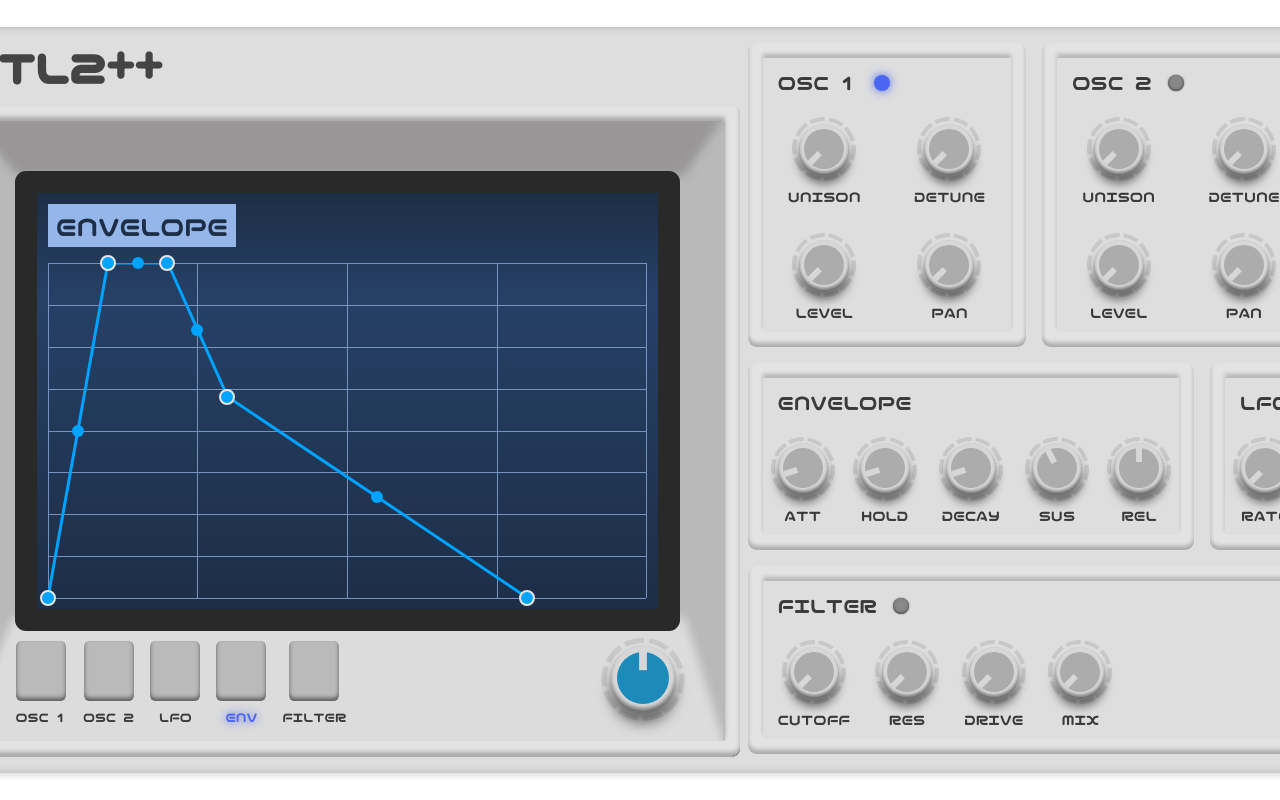
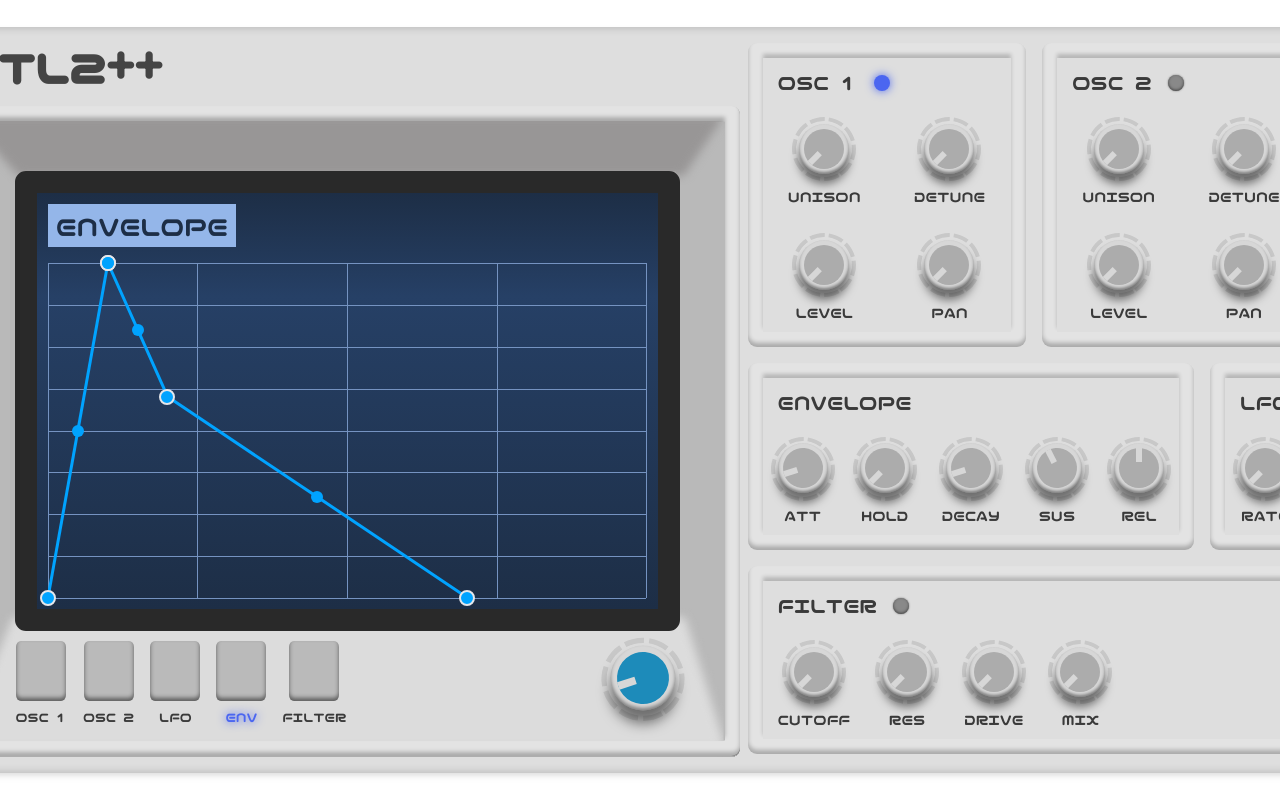
Before and after one commit to theobourgeois/TSynth, a React (Vite) app: page / in a window 1280 px wide. Both pictures are taken after a click on the element 241 px from the left and 671 px from the top of the page. Shown: the top 800 px of the page. Built offline with nearby package versions, Linux system fonts and the light colour scheme.

Commit message:
attempt to fix release

```diff
--- a/src/App.tsx
+++ b/src/App.tsx
@@ -3,7 +3,10 @@ import { Synth } from "./components/synth/synth";
 function App() {
     return (
         <div className="flex items-center justify-center h-screen">
-            <div className="absolute flex items-center justify-center">
+            <div
+                className="absolute flex items-center justify-center"
+                onContextMenu={(e) => e.preventDefault()}
+            >
                 <Synth />
             </div>
         </div>
--- a/src/components/envelope/envelope-graph.tsx
+++ b/src/components/envelope/envelope-graph.tsx
@@ -1,73 +1,8 @@
-import { useState } from "react";
-import { GraphData } from "../../utils/graph-utils";
+import { GraphData, getOrderedNodes } from "../../utils/graph-utils";
 import { Envelope, useSynth } from "../../utils/synth-utils";
 import { Graph } from "../graph/graph";
 
 const ENVELOPE_GRID_SIZE = { x: 4, y: 8 };
-
-const DEFAULT_ENVELOPE_GRAPH_DATA: GraphData = {
-    nodes: [
-        // attack
-        {
-            id: 1,
-            x: 0,
-            y: 8,
-            anchorX: true,
-            anchorY: true,
-        },
-        // decay
-        {
-            id: 2,
-            x: 0.5,
-            y: 0,
-            anchorY: true,
-        },
-        // release
-        {
-            id: 3,
-            x: 2,
-            y: 0,
-        },
-        // end
-        {
-            id: 4,
-            x: 4,
-            y: 8,
-            anchorY: true,
-        },
-    ],
-    edges: [
-        // attack -> decay
-        {
-            id: 1,
-            source: 1,
-            target: 2,
-            curveX: 0,
-            curveY: 0,
-        },
-        // decay -> sustain
-        {
-            id: 2,
-            source: 2,
-            target: 3,
-            curveX: 0,
-            curveY: 0,
-        },
-        // release -> end
-        {
-            id: 4,
-            source: 3,
-            target: 4,
-            curveX: 0,
-            curveY: 0,
-        },
-    ],
-};
-
-const getEnvelopeFromGraphData = (
-    data: GraphData,
-    gridSize = ENVELOPE_GRID_SIZE
-) => {};
 
 const getGraphDataFromEnvelope = (
     envelope: Envelope,
@@ -106,7 +41,6 @@ const getGraphDataFromEnvelope = (
         id: 4,
         x: decayX * gridSize.x,
         y: envelope.decay.y * gridSize.y,
-        anchorY: true,
     };
 
     const releaseNode = {
@@ -160,14 +94,82 @@ const getGraphDataFromEnvelope = (
     return { nodes, edges };
 };
 
+const getEnvelopeFromGraphData = (
+    data: GraphData,
+    gridSize = ENVELOPE_GRID_SIZE
+) => {
+    const orderedNodes = getOrderedNodes(data.nodes, data.edges);
+
+    const attackNode = orderedNodes[1];
+    const holdNode = orderedNodes[2];
+    const decayNode = orderedNodes[3];
+    const releaseNode = orderedNodes[4];
+
+    const startToAttackEdge = data.edges.find(
+        (edge) => edge.source === 1 && edge.target === attackNode.id
+    );
+    const holdToDecayEdge = data.edges.find(
+        (edge) => edge.source === holdNode.id && edge.target === decayNode.id
+    );
+    const decayToReleaseEdge = data.edges.find(
+        (edge) => edge.source === decayNode.id && edge.target === releaseNode.id
+    );
+
+    if (!holdToDecayEdge || !decayToReleaseEdge || !startToAttackEdge) {
+        return;
+    }
+
+    const attackX = attackNode.x;
+    const holdX = holdNode.x - attackX;
+    const decayX = decayNode.x - holdNode.x;
+    const decayY = decayNode.y;
+    const releaseX = releaseNode.x - decayNode.x;
+
+    const attack = {
+        x: attackX / gridSize.x,
+        y: 0,
+        curveX: startToAttackEdge.curveX / gridSize.x,
+        curveY: startToAttackEdge.curveY / gridSize.y,
+    };
+
+    const hold = {
+        x: holdX / gridSize.x,
+        y: 0,
+        curveX: 0,
+        curveY: 0,
+    };
+
+    const decay = {
+        x: decayX / gridSize.x,
+        y: decayY / gridSize.y,
+        curveX: holdToDecayEdge.curveX / gridSize.x,
+        curveY: holdToDecayEdge.curveY / gridSize.y,
+    };
+
+    const release = {
+        x: releaseX / gridSize.x,
+        y: 0,
+        curveX: decayToReleaseEdge.curveX / gridSize.x,
+        curveY: decayToReleaseEdge.curveY / gridSize.y,
+    };
+
+    return {
+        attack,
+        hold,
+        decay,
+        release,
+    };
+};
+
 export function EnvelopeGraph() {
     const { envelope, setEnvelope } = useSynth();
-    const [envelopeGraphData, setEnvelopeGraphData] = useState<GraphData>(
-        DEFAULT_ENVELOPE_GRAPH_DATA
-    );
 
     const handleChangeGraphData = (data: GraphData) => {
-        setEnvelopeGraphData(data);
+        const envelope = getEnvelopeFromGraphData(data);
+        if (!envelope) {
+            return;
+        }
+        setEnvelope(envelope);
     };
 
     const graphData = getGraphDataFromEnvelope(envelope);
--- a/src/components/graph/nodes.tsx
+++ b/src/components/graph/nodes.tsx
@@ -109,7 +109,7 @@ export function Nodes({
                 <div
                     key={node.id}
                     onDoubleClick={handleDeleteNode(node)}
-                    className="absolute rounded-full border-2 z-30 cursor-pointer"
+                    className="absolute rounded-full border-2 z-10 cursor-pointer"
                     onMouseDown={handleMouseDown(node)}
                     style={{
                         ...styles.node,
@@ -117,7 +117,7 @@ export function Nodes({
                         top: nodeTop(node),
                     }}
                 ></div>
-            ))}{" "}
+            ))}
         </>
     );
 }
--- a/src/components/synth/envelope-options.tsx
+++ b/src/components/synth/envelope-options.tsx
@@ -1,14 +1,22 @@
-import { Envelope, useSynth } from "../../utils/synth-utils";
+import { Screens, useScreen } from "../../utils/screens-utils";
+import {
+    Envelope,
+    getDenormalizedAudioLevel,
+    getDenormalizedMs,
+    useSynth,
+} from "../../utils/synth-utils";
 import { KnobText } from "../knob/knob-text";
 import { OptionWrapper } from "./border";
 
 export function EnvelopeOptions() {
     const { envelope, setEnvelope } = useSynth();
+    const { setActiveScreen } = useScreen();
 
     // change non-sustain envelope values
     const handleChangeEnvelope =
         <T extends keyof Envelope>(options: T) =>
         (value: Envelope[T]["x"]) => {
+            setActiveScreen(Screens.ENVELOPE);
             setEnvelope({
                 ...envelope,
                 [options]: {
@@ -21,6 +29,7 @@ export function EnvelopeOptions() {
     // change sustain envelope value
     // Changing sustain changes the y value (volume) of the decay node
     const handleChangeEnvelopeSustain = (value: number) => {
+        setActiveScreen(Screens.ENVELOPE);
         setEnvelope({
             ...envelope,
             decay: {
@@ -37,11 +46,17 @@ export function EnvelopeOptions() {
                     title="ATT"
                     value={envelope.attack.x}
                     onChange={handleChangeEnvelope("attack")}
+                    indicatorText={(value) =>
+                        getDenormalizedMs(value).toFixed(0) + " MS"
+                    }
                 />
                 <KnobText
                     title="HOLD"
                     value={envelope.hold.x}
                     onChange={handleChangeEnvelope("hold")}
+                    indicatorText={(value) =>
+                        getDenormalizedMs(value).toFixed(0) + " MS"
+                    }
                 />
                 <KnobText
                     title="DECAY"
@@ -52,12 +67,17 @@ export function EnvelopeOptions() {
                     title="SUS"
                     value={envelope.decay.y}
                     onChange={handleChangeEnvelopeSustain}
+                    indicatorText={(value) =>
+                        getDenormalizedAudioLevel(value).toFixed(0) + " Db"
+                    }
                 />
                 <KnobText
                     title="REL"
                     value={envelope.release.x}
                     onChange={handleChangeEnvelope("release")}
-                    indicatorText={(value) => value}
+                    indicatorText={(value) =>
+                        getDenormalizedMs(value).toFixed(0) + " MS"
+                    }
                 />
             </div>
         </OptionWrapper>
--- a/src/utils/graph-utils.ts
+++ b/src/utils/graph-utils.ts
@@ -25,7 +25,7 @@ export type GraphData = {
  * @param edges list of edges
  * @returns ordered list of nodes based on the edges
  */
-function getOrderedNodes(nodes: Node[], edges: Edge[]) {
+export function getOrderedNodes(nodes: Node[], edges: Edge[]) {
   const orderedNodes: Node[] = [];
 
   // find the leftmost node
--- a/src/utils/synth-utils.ts
+++ b/src/utils/synth-utils.ts
@@ -133,7 +133,7 @@ const initialEnvelope: Envelope = {
     curveY: 0,
   },
   hold: {
-    x: 0.1,
+    x: 0,
     y: 0,
     curveX: 0,
     curveY: 0,
@@ -171,7 +171,7 @@ export interface SynthStore extends SynthState {
 }
 
 const useSynthStore = create<SynthStore>((set) => ({
-  master: 0.5,
+  master: 0.1,
   oscillator1: initialOsillator1,
   oscillator2: initialOsillator2,
   filter: initialFilter,
@@ -278,3 +278,102 @@ export function getSampleDataFromType(
       };
   }
 }
+
+/**
+ * get level of audio in Db from normalized level
+ * @param normalizedLevel value from 0 to 1
+ */
+export function getDenormalizedAudioLevel(normalizedLevel: number) {
+  const minDb = -60;
+  const maxDb = 0;
+
+  const minLevel = Math.pow(10, minDb / 20);
+  const maxLevel = Math.pow(10, maxDb / 20);
+
+  const level = minLevel + (maxLevel - minLevel) * normalizedLevel;
+  const decibels = 20 * Math.log10(level);
+  return decibels
+}
+
+/**
+ * Get time in ms from normalized time.
+ * Used for time in the envelope
+ * @param normalizedMs value from 0 to 1
+ * @returns time in ms
+ */
+export function getDenormalizedMs(normalizedMs: number) {
+  const minMs = 0.01;
+  const maxMs = 3000;
+
+  return minMs + (maxMs - minMs) * normalizedMs;
+}
+
+/**
+ * get unison from denormalized value
+ * @param normalizedUnison number from 0 to 1
+ * @returns
+ */
+export function getDenormalizedUnison(normalizedUnison: number) {
+  return Math.floor(normalizedUnison * 16);
+}
+
+export function denormalizeEnvelope(envelope: Envelope) {
+  const attack = {
+    ...envelope.attack,
+    x: getDenormalizedMs(envelope.attack.x),
+  }
+
+  const hold = {
+    ...envelope.hold,
+    x: getDenormalizedMs(envelope.hold.x),
+  }
+
+  const decay = {
+    ...envelope.decay,
+    x: getDenormalizedMs(envelope.decay.x),
+  }
+
+  const release = {
+    ...envelope.release,
+    x: getDenormalizedMs(envelope.release.x),
+  }
+
+  return {
+    attack,
+    hold,
+    decay,
+    release,
+  }
+}
+
+function getDenormalizedOscillator(oscillator: Oscillator) {
+  const detune = oscillator.detune * 100;
+  const pan = oscillator.pan * 100;
+  const unison = Math.floor(oscillator.unison * 16);
+
+  return {
+    ...oscillator,
+    detune,
+    pan,
+    unison,
+  }
+}
+
+/**
+ * each value in the synth state is normalized between 0 and 1 for easier processing
+ * this function converts the normalized values to their correct value units
+ * @param synth
+ * @returns synth with correct values
+ */
+export function denormalizeSynthValues(synth: SynthState) {
+  const envelope = denormalizeEnvelope(synth.envelope);
+  const oscillator1 = getDenormalizedOscillator(synth.oscillator1);
+  const oscillator2 = getDenormalizedOscillator(synth.oscillator2);
+
+  return {
+    ...synth,
+    envelope,
+    oscillator1,
+    oscillator2,
+  }
+}
--- a/src/worklets/audio-processor.js
+++ b/src/worklets/audio-processor.js
@@ -1,25 +1,35 @@
+// Generator for unique IDs
+function* idGenerator() {
+    let id = 0;
+    while (true) {
+        yield ++id;
+    }
+}
+const idGen = idGenerator();
+export const getNewID = () => idGen.next().value;
+
 const SAMPLE_RATE = 44100;
 
-// create a sample. Builder returns array of data with applied effects
-class SampleBuilder {
+// build the oscillator with effects
+class OscillatorBuilder {
+    data;
     /**
      * @param {Float32Array} data unprocessed audio data
      * @param lfo used to apply effects to the builder components
      */
-    constructor(data, lfo) {
-        this.data = data;
+    constructor(lfo) {
         this.lfo = lfo;
     }
 
-    withOscillator(oscillator1) {
-        return this;
-    }
+    withOscillator(oscillator) {
+        this.data = new Float32Array(oscillator.wave.data.length);
+        if (!oscillator.enabled) {
+            return this;
+        }
 
-    withOscillator2(oscillator1) {
-        return this;
-    }
-
-    withEnvelope(envelope) {
+        for (let i = 0; i < oscillator.wave.data.length; i++) {
+            this.data[i] = oscillator.wave.data[i];
+        }
         return this;
     }
 
@@ -70,25 +80,63 @@ class CustomOscillatorProcessor extends AudioWorkletProcessor {
     constructor() {
         super();
         this.phase = 0;
-        this.currentSample = {};
+        this.timeOfRelease = null;
+        this.levelToRelease = 0;
         this.frequencies = [];
         this.port.onmessage = (event) => {
             if (event.data.addFrequency) {
-                this.frequencies.push(event.data.addFrequency);
+                const newFrequency = {
+                    remove: false,
+                    id: getNewID(),
+                    frequency: event.data.addFrequency,
+                    currentSample: 0,
+                };
+                this.currentTime = new Date().getTime();
+
+                // when you play a note while releasing other note(s), the new note should override the old ones
+                if (this.timeOfRelease !== null) {
+                    this.timeOfRelease = null;
+                    this.frequencies = [newFrequency];
+                    return;
+                }
+                this.frequencies.push(newFrequency);
                 return;
             }
+
             if (event.data.removeFrequency) {
-                this.frequencies = this.frequencies.filter(
-                    (frequency) => frequency !== event.data.removeFrequency
+                this.timeOfRelease = new Date().getTime();
+                const frequencyIndex = this.frequencies.findIndex(
+                    (f) => f.frequency === event.data.removeFrequency
                 );
+
+                if (frequencyIndex !== -1) {
+                    this.frequencies[frequencyIndex].remove = true;
+                }
                 return;
             }
+
             this.master = event.data.master;
-            this.oscillator1 = event.data.oscillator1;
-            this.oscillator2 = event.data.oscillator2;
-            this.filter = event.data.filter;
             this.envelope = event.data.envelope;
             this.lfo = event.data.LFO;
+            const oscillator1 = event.data.oscillator1;
+            const oscillator2 = event.data.oscillator2;
+            const filter = event.data.filter;
+
+            const processedOsc1Data = new OscillatorBuilder(this.lfo)
+                .withOscillator(oscillator1)
+                .withFilter(filter)
+                .build();
+
+            const processedOsc2Data = new OscillatorBuilder(this.lfo)
+                .withOscillator(oscillator2)
+                .withFilter(filter)
+                .build();
+
+            this.data = new MasterBuilder(processedOsc1Data.length)
+                .withOscillator1(processedOsc1Data)
+                .withOscillator2(processedOsc2Data)
+                .withMaster(this.master)
+                .build();
         };
     }
 
@@ -103,50 +151,78 @@ class CustomOscillatorProcessor extends AudioWorkletProcessor {
         const output = outputs[0];
         const sampleRate = SAMPLE_RATE;
 
-        const processedOsc1Data = new SampleBuilder(
-            this.oscillator1.wave.data,
-            this.lfo
-        )
-            .withOscillator(this.oscillator1)
-            .withEnvelope(this.envelope)
-            .withFilter(this.filter)
-            .build();
+        const dataLength = this.data.length;
 
-        const processedOsc2Data = new SampleBuilder(
-            this.oscillator2.wave.data,
-            this.lfo
-        )
-            .withOscillator(this.oscillator2)
-            .withEnvelope(this.envelope)
-            .withFilter(this.filter)
-            .build();
+        if (this.frequencies.length === 0) {
+            return true;
+        }
 
-        // osc1 and osc2 data should be the same length
-        const dataLength = processedOsc1Data.length;
-
-        const masterData = new MasterBuilder(dataLength)
-            .withOscillator1(processedOsc1Data)
-            .withOscillator2(processedOsc2Data)
-            .withMaster(this.master)
-            .build();
-
-        for (const frequency of this.frequencies) {
-            if (!this.currentSample[frequency]) {
-                this.currentSample[frequency] = 0;
+        for (let f = 0; f < this.frequencies.length; ++f) {
+            const frequency = this.frequencies[f].frequency;
+            if (!this.frequencies[f].currentSample) {
+                this.frequencies[f].currentSample = 0;
             }
             for (let channel = 0; channel < output.length; ++channel) {
                 const outputChannel = output[channel];
                 // Calculate playback rate factor based on desired frequency and data length
                 const playbackRate = (frequency * dataLength) / sampleRate;
                 for (let i = 0; i < outputChannel.length; ++i) {
-                    if (this.currentSample[frequency] >= dataLength) {
-                        this.currentSample[frequency] = 0; // Reset to start if we've reached the end of the data
+                    const currentSample = this.frequencies[f].currentSample;
+                    if (currentSample >= dataLength) {
+                        this.frequencies[f].currentSample = 0;
                     }
-                    const dataIndex = Math.floor(this.currentSample[frequency]);
-                    // Use the playback rate to adjust how we increment through the data
-                    outputChannel[i] += masterData[dataIndex];
-                    this.currentSample[frequency] += playbackRate; // Increment by playback rate
+
+                    const dataIndex = Math.floor(
+                        this.frequencies[f].currentSample
+                    );
+
+                    outputChannel[i] += this.data[dataIndex];
+                    this.frequencies[f].currentSample += playbackRate; // Increment by playback rate
                 }
+            }
+        }
+
+        // apply envelope
+        for (let channel = 0; channel < output.length; ++channel) {
+            const outputChannel = output[channel];
+            for (let i = 0; i < outputChannel.length; ++i) {
+                const attackTime = this.envelope.attack.x;
+                const holdTime = this.envelope.hold.x + attackTime;
+                const decayTime = this.envelope.decay.x + holdTime;
+                const sustain = this.envelope.decay.y;
+                const releaseTime = this.envelope.release.x;
+
+                const hasReleased = this.timeOfRelease !== null;
+                if (hasReleased) {
+                    const timeSinceRelease =
+                        new Date().getTime() - this.timeOfRelease;
+                    const releaseWeight = Math.max(
+                        1 - timeSinceRelease / releaseTime,
+                        0
+                    );
+
+                    outputChannel[i] *= releaseWeight * this.levelToRelease;
+
+                    // when the release is done, remove the frequency
+                    // this is done as a cleanup.
+                    // The frequency should still be removed from the list when you play another notes
+                    if (releaseWeight === 0) {
+                        this.frequencies = [];
+                    }
+                    continue;
+                }
+
+                const timeSinceStart = new Date().getTime() - this.currentTime;
+                const attackWeight = Math.min(timeSinceStart / attackTime, 1);
+
+                let decaySustainWeight = 1;
+                if (timeSinceStart > decayTime) {
+                    decaySustainWeight =
+                        Math.min(timeSinceStart / decayTime, 1) * sustain;
+                }
+
+                outputChannel[i] *= attackWeight * decaySustainWeight;
+                this.levelToRelease = outputChannel[i];
             }
         }
 
```
Also changed, not shown: src/components/synth/oscillator-options.tsx (+11 -1 lines), src/components/synth/synth.tsx (+7 -3 lines).
